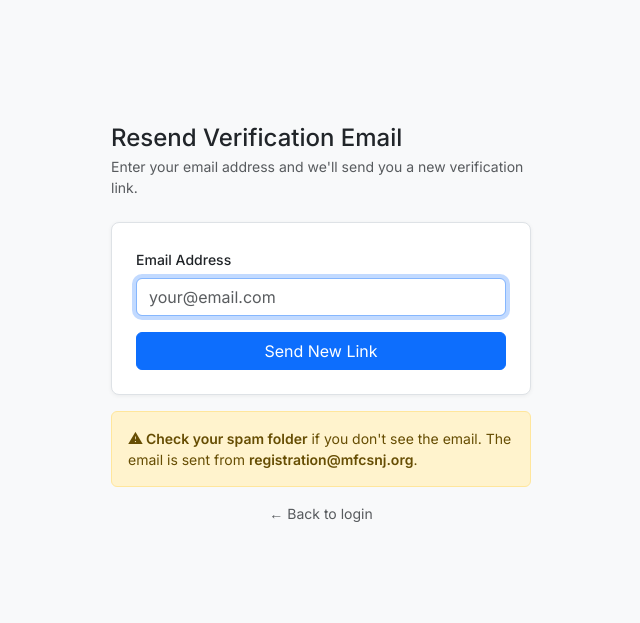
After one commit to languagedeputydir-web/mfcs-registration, a Flask app: page /resend-verification in a window 1280 px wide. The commit adds this page. Shown: the top 623 px of the page, without its empty margins (319-959 px from the left). Run offline with Flask 3, Linux system fonts and the light colour scheme.

Commit message:
create account email verification

```diff
--- a/models.py
+++ b/models.py
@@ -23,6 +23,7 @@ class Family(UserMixin):
         self.state            = row.get('state', '')
         self.zip              = row.get('zip', '')
         self.address_verified = bool(row.get('address_verified', 0))
+        self.email_verified   = int(row.get('email_verified', 1))  # default 1 for legacy accounts
 
     @property
     def display_name(self):
--- a/routes/family.py
+++ b/routes/family.py
@@ -212,6 +212,11 @@ def login():
             pw_plain = row.get('password', '')
             stored = pw_hash if pw_hash and pw_hash != '?' else pw_plain
             if _check(password, stored):
+                # Block login if email not verified
+                if row.get('email_verified') == 0:
+                    flash('Please verify your email address before logging in. '
+                          'Check your inbox (and spam folder) for the verification link.', 'warning')
+                    return render_template('family/login.html', show_resend=True, email=email)
                 login_user(Family(row), remember=remember)
                 # Redirect to profile if address not yet verified
                 if not Family(row).address_verified:
@@ -334,7 +339,6 @@ def register_account():
         if not pw:      field_errors['password']       = 'Password is required.'
         elif len(pw) < 8: field_errors['password']     = 'Password must be at least 8 characters.'
         elif pw != pw2: field_errors['confirm_password']= 'Passwords do not match.'
-        # Address validation
         street = f.get('street_address', '').strip()
         city   = f.get('city', '').strip()
         state  = f.get('state', '').strip()
@@ -351,27 +355,119 @@ def register_account():
             return render_template('family/register_account.html',
                                    field_errors={'primary_email': 'An account with that email already exists.'},
                                    form=f)
+
+        # Generate email verification token
+        verify_token = secrets.token_urlsafe(32)
+
         cur2 = conn.cursor()
         cur2.execute("""INSERT INTO family
             (primary_email,password,password_hash,
              last_name_0,first_name_0,last_name_1,first_name_1,
-             primary_phone,street_address,city,state,zip,address_verified)
-            VALUES(%s,'',%s,%s,%s,%s,%s,%s,%s,%s,%s,%s,1)""",
+             primary_phone,street_address,city,state,zip,
+             address_verified,email_verified,email_verify_token)
+            VALUES(%s,'',%s,%s,%s,%s,%s,%s,%s,%s,%s,%s,1,0,%s)""",
             (email,_hash(pw),last,first,
              f.get('last_name_1', '?'),f.get('first_name_1', '?'),
-             phone, street, city, state, zip_))
+             phone, street, city, state, zip_, verify_token))
         conn.commit()
-        # Log them in right away
-        cur.execute("SELECT * FROM family WHERE LOWER(primary_email)=%s",(email,))
-        row = cur.fetchone(); conn.close()
-        if not row:
-            flash('Account created. Please log in.', 'success')
-            return redirect(url_for('family.login'))
-        login_user(Family(row))
-        flash('Welcome! Your account has been created.', 'success')
-        return redirect(url_for('family.dashboard'))
+
+        # Send verification email
+        verify_url = url_for('family.verify_email', token=verify_token, _external=True)
+        _send_email(
+            to_addr=email,
+            subject='MFCS — Please verify your email address',
+            text_body=(
+                f"Dear {first} {last},\n\n"
+                f"Thank you for creating an account with Monmouth Fidelity Chinese School.\n\n"
+                f"Please click the link below to verify your email address:\n"
+                f"{verify_url}\n\n"
+                f"This link will expire in 24 hours.\n\n"
+                f"If you did not create this account, please ignore this email.\n\n"
+                f"NOTE: If you do not see this email, please check your spam or junk folder.\n\n"
+                f"Monmouth Fidelity Chinese School"
+            ),
+            html_body=(
+                f"<p>Dear {first} {last},</p>"
+                f"<p>Thank you for creating an account with Monmouth Fidelity Chinese School.</p>"
+                f"<p>Please click the button below to verify your email address:</p>"
+                f"<p style='text-align:center;margin:24px 0'>"
+                f"<a href='{verify_url}' style='background:#c0392b;color:#fff;padding:12px 28px;"
+                f"border-radius:6px;text-decoration:none;font-weight:bold'>Verify My Email</a></p>"
+                f"<p>Or copy and paste this link: <a href='{verify_url}'>{verify_url}</a></p>"
+                f"<p>This link will expire in 24 hours.</p>"
+                f"<p style='color:#e74c3c'><strong>NOTE:</strong> If you do not see this email "
+                f"in your inbox, please check your <strong>spam or junk folder</strong>.</p>"
+                f"<p>Monmouth Fidelity Chinese School</p>"
+            )
+        )
+        conn.close()
+        return render_template('family/verify_email_sent.html', email=email)
     return render_template('family/register_account.html')
-# ── dashboard ──────────────────────────────────────────────────────────────────
+@family_bp.route('/verify-email/<token>')
+def verify_email(token):
+    conn = get_db_connection(); cur = conn.cursor(dictionary=True)
+    cur.execute("SELECT * FROM family WHERE email_verify_token=%s", (token,))
+    row = cur.fetchone()
+    if not row:
+        conn.close()
+        flash('This verification link is invalid or has already been used.', 'error')
+        return redirect(url_for('family.login'))
+    cur2 = conn.cursor()
+    cur2.execute(
+        "UPDATE family SET email_verified=1, email_verify_token=NULL WHERE id=%s",
+        (row['id'],)
+    )
+    conn.commit(); conn.close()
+    login_user(Family(row))
+    flash('Your email has been verified! Welcome to MFCS.', 'success')
+    return redirect(url_for('family.dashboard'))
+
+
+@family_bp.route('/resend-verification', methods=['GET', 'POST'])
+def resend_verification():
+    if request.method == 'POST':
+        email = request.form.get('email', '').strip().lower()
+        conn  = get_db_connection(); cur = conn.cursor(dictionary=True)
+        cur.execute(
+            "SELECT * FROM family WHERE LOWER(primary_email)=%s AND email_verified=0",
+            (email,)
+        )
+        row = cur.fetchone()
+        if row:
+            verify_token = secrets.token_urlsafe(32)
+            cur2 = conn.cursor()
+            cur2.execute(
+                "UPDATE family SET email_verify_token=%s WHERE id=%s",
+                (verify_token, row['id'])
+            )
+            conn.commit()
+            verify_url = url_for('family.verify_email', token=verify_token, _external=True)
+            _send_email(
+                to_addr=email,
+                subject='MFCS — Email Verification (Resent)',
+                text_body=(
+                    f"Dear {row['first_name_0']} {row['last_name_0']},\n\n"
+                    f"Here is your new email verification link:\n{verify_url}\n\n"
+                    f"NOTE: If you do not see this email, please check your spam or junk folder.\n\n"
+                    f"Monmouth Fidelity Chinese School"
+                ),
+                html_body=(
+                    f"<p>Dear {row['first_name_0']} {row['last_name_0']},</p>"
+                    f"<p>Here is your new email verification link:</p>"
+                    f"<p style='text-align:center;margin:24px 0'>"
+                    f"<a href='{verify_url}' style='background:#c0392b;color:#fff;padding:12px 28px;"
+                    f"border-radius:6px;text-decoration:none;font-weight:bold'>Verify My Email</a></p>"
+                    f"<p style='color:#e74c3c'><strong>NOTE:</strong> If you do not see this email "
+                    f"in your inbox, please check your <strong>spam or junk folder</strong>.</p>"
+                    f"<p>Monmouth Fidelity Chinese School</p>"
+                )
+            )
+        conn.close()
+        flash('If that email has a pending verification, a new link has been sent.', 'info')
+        return redirect(url_for('family.login'))
+    return render_template('family/resend_verification.html')
+
+
 
 @family_bp.route('/dashboard')
 @login_required
--- /dev/null
+++ b/templates/family/resend_verification.html
@@ -0,0 +1,31 @@
+{% extends "base.html" %}
+{% block title %}Resend Verification Email — MFCS{% endblock %}
+{% block content %}
+<div class="d-flex justify-content-center align-items-center" style="min-height:75vh">
+  <div style="width:100%;max-width:420px">
+    <h4 class="mb-1">Resend Verification Email</h4>
+    <p class="text-muted small mb-4">
+      Enter your email address and we'll send you a new verification link.
+    </p>
+    <div class="card p-4">
+      <form method="post">
+        <div class="mb-3">
+          <label class="form-label small fw-500">Email Address</label>
+          <input type="email" name="email" class="form-control"
+                 placeholder="your@email.com" required autofocus>
+        </div>
+        <button type="submit" class="btn btn-primary w-100">Send New Link</button>
+      </form>
+    </div>
+    <div class="alert alert-warning small mt-3">
+      <strong>⚠ Check your spam folder</strong> if you don't see the email.
+      The email is sent from <strong>registration@mfcsnj.org</strong>.
+    </div>
+    <div class="text-center mt-2 small">
+      <a href="{{ url_for('family.login') }}" class="text-decoration-none text-muted">
+        ← Back to login
+      </a>
+    </div>
+  </div>
+</div>
+{% endblock %}
```
Also changed, not shown: templates/family/login.html (+14 -0 lines), templates/family/verify_email_sent.html (added, +27 -0 lines).
